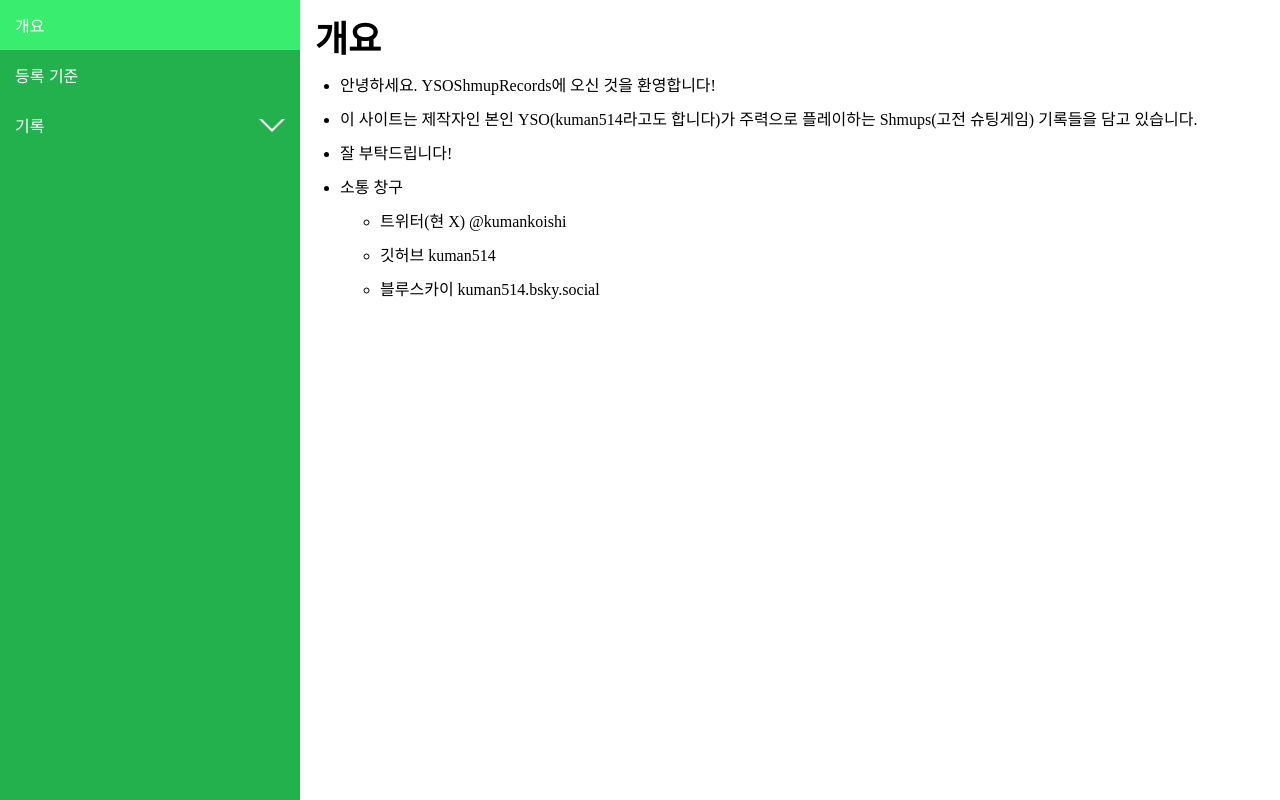
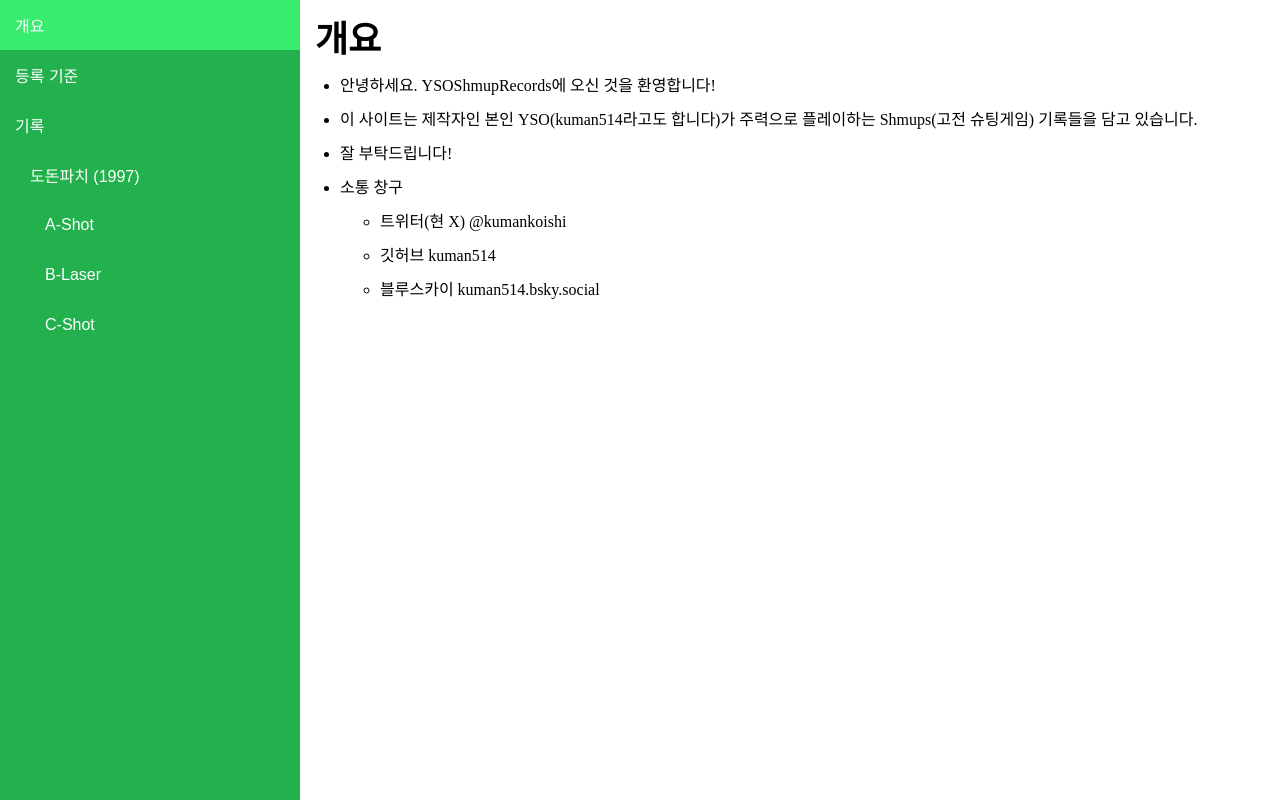
Before and after one commit to kuman514/YSOShmupRecords, a React (Vite) app: page / in a window 1280 px wide. Built offline with nearby package versions, Linux system fonts and the light colour scheme.

Commit message:
improvement: expand all nav-nodes & remove open and active states

```diff
--- a/src/components/atoms/NavItemButton/index.tsx
+++ b/src/components/atoms/NavItemButton/index.tsx
@@ -1,21 +1,10 @@
 import React from 'react';
 import styled from 'styled-components';
 
-import { useLocation } from 'react-router-dom';
-import { Chevron } from '^/components/atoms/Chevron';
 import { NavNodeInfo } from '^/types';
-import { useNavNodeStore } from '^/stores/nav-node';
 import { texts } from '^/constants/texts';
 
-interface RootProps {
-  /**
-   * Added `$` in front of camelCase properties
-   * to prevent warnings like "React does not recognize the `isActive` prop on a DOM element."
-   */
-  $isActive: boolean;
-}
-
-const Root = styled.button<RootProps>`
+const Root = styled.button`
   border: unset;
 
   display: flex;
@@ -26,12 +15,9 @@ const Root = styled.button<RootProps>`
   height: 50px;
   padding: 0px 15px;
 
-  background: ${({ $isActive }) =>
-    $isActive ? 'var(--active-color)' : 'var(--main-color)'};
-  color: ${({ $isActive }) =>
-    $isActive ? 'var(--main-color)' : 'var(--nav-nonactive-font-color)'};
-  fill: ${({ $isActive }) =>
-    $isActive ? 'var(--main-color)' : 'var(--nav-nonactive-font-color)'};
+  background: var(--main-color);
+  color: var(--nav-nonactive-font-color);
+  fill: var(--nav-nonactive-font-color);
 
   cursor: pointer;
 
@@ -49,29 +35,8 @@ interface Props {
 }
 
 export function NavItemButton({ depth, nodeInfo, onClick }: Props) {
-  const location = useLocation();
-  const isOpen = useNavNodeStore((store) => store.isOpen[nodeInfo.id]);
-
-  const isLeaf =
-    nodeInfo.childNavNodes === undefined || nodeInfo.childNavNodes.length === 0;
-
-  /**
-   * @description
-   * This logic is to check if the node is selected only when the node is a leaf.
-   * In other words, the selection analysis will be prevented if it is not a leaf.
-   * FYI, run `console.log('yasuo') && console.log('koishi')` to verify.
-   */
-  const isActive =
-    isLeaf &&
-    location.pathname.split('/').findIndex((path) => nodeInfo.id === path) !==
-      -1;
-
-  const renderChevron = !isLeaf ? (
-    <Chevron isOpen={isOpen} fillColor="inherit" />
-  ) : null;
-
   return (
-    <Root $isActive={isActive} onClick={onClick}>
+    <Root onClick={onClick}>
       <span
         style={{
           paddingLeft: depth * 15,
@@ -79,7 +44,6 @@ export function NavItemButton({ depth, nodeInfo, onClick }: Props) {
       >
         {texts[nodeInfo.id] ?? nodeInfo.id}
       </span>
-      {renderChevron}
     </Root>
   );
 }
--- a/src/components/molecules/NavItemTree/index.tsx
+++ b/src/components/molecules/NavItemTree/index.tsx
@@ -2,7 +2,6 @@ import React from 'react';
 import { useNavigate } from 'react-router-dom';
 
 import { NavNodeInfo } from '^/types';
-import { useNavNodeStore } from '^/stores/nav-node';
 import { NavItemButton } from '^/components/atoms/NavItemButton';
 
 interface Props {
@@ -12,8 +11,6 @@ interface Props {
 }
 
 export function NavItemTree({ depth, nodeInfo, linkTo }: Props) {
-  const isOpen = useNavNodeStore((store) => store.isOpen[nodeInfo.id]);
-  const setIsOpen = useNavNodeStore((store) => store.setIsOpen);
   const navigate = useNavigate();
 
   const isLeaf =
@@ -22,13 +19,10 @@ export function NavItemTree({ depth, nodeInfo, linkTo }: Props) {
   const handleOnClick = () => {
     if (isLeaf) {
       navigate(linkTo);
-    } else {
-      setIsOpen(nodeInfo.id, !isOpen);
     }
   };
 
-  const renderSubitems =
-    !isLeaf && isOpen
+  const renderSubitems = !isLeaf
     ? nodeInfo.childNavNodes?.map((childNavNode) => (
         <NavItemTree
           key={childNavNode.id}
--- a/src/stores/nav-node.ts
+++ /dev/null
@@ -1,25 +0,0 @@
-import { create } from 'zustand';
-
-import { NavNodeInfo } from '^/types';
-
-interface NavNodeState {
-  isOpen: Record<NavNodeInfo['id'], boolean>;
-}
-
-interface NavNodeAction {
-  setIsOpen(id: NavNodeInfo['id'], newIsOpen: boolean): void;
-}
-
-type NavNodeStore = NavNodeState & NavNodeAction;
-
-export const useNavNodeStore = create<NavNodeStore>((set) => ({
-  isOpen: {},
-  setIsOpen: (id, newIsOpen) =>
-    set((store) => ({
-      ...store,
-      isOpen: {
-        ...store.isOpen,
-        [id]: newIsOpen,
-      },
-    })),
-}));
```
Also changed, not shown: 1 other file (tests, documents, lock files or other folders). Lines whose indentation alone changed are shown as unchanged.
